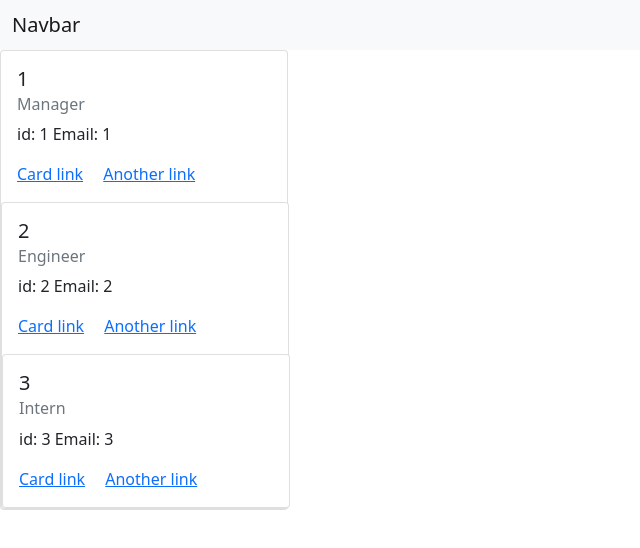
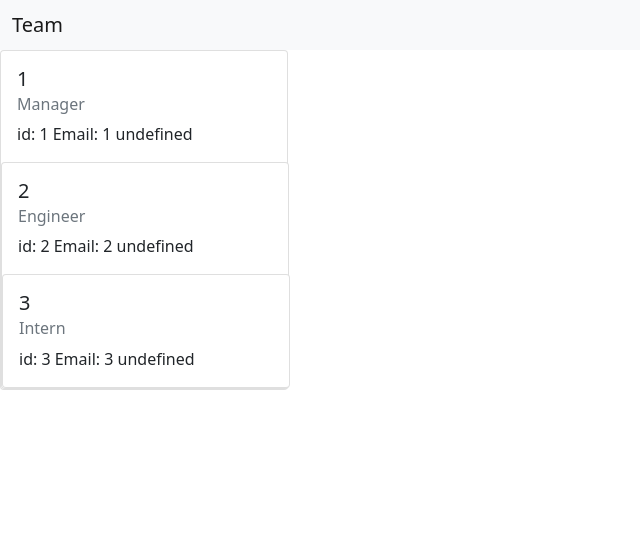
Before and after one commit to Blopez811/team-profile-generator, a plain HTML site: page index.html in a window 1280 px wide. Shown: the whole page, without its empty margins (0-640 px from the left). Drawn offline with nearby package versions, Linux system fonts and the light colour scheme.

Commit message:
added displayExtraInfo function, not quite working yet

```diff
--- a/index.html
+++ b/index.html
@@ -14,7 +14,7 @@
     <body>
         <nav class="navbar navbar-light bg-light">
             <div class="container-fluid">
-                <span class="navbar-brand mb-0 h1">Navbar</span>
+                <span class="navbar-brand mb-0 h1">Team</span>
             </div>
         </nav>
 
@@ -27,9 +27,8 @@
            <p class="card-text">
            id: 1
            Email: 1
+           undefined
            </p>
-           <a href="#" class="card-link">Card link</a>
-           <a href="#" class="card-link">Another link</a>
        </div><div class="card" style="width: 18rem;">
        <div class="card-body">
            <h5 class="card-title">2</h5>
@@ -37,9 +36,8 @@
            <p class="card-text">
            id: 2
            Email: 2
+           undefined
            </p>
-           <a href="#" class="card-link">Card link</a>
-           <a href="#" class="card-link">Another link</a>
        </div><div class="card" style="width: 18rem;">
        <div class="card-body">
            <h5 class="card-title">3</h5>
@@ -47,9 +45,8 @@
            <p class="card-text">
            id: 3
            Email: 3
+           undefined
            </p>
-           <a href="#" class="card-link">Card link</a>
-           <a href="#" class="card-link">Another link</a>
        </div>
 
         </div>
```
Also changed, not shown: src/index.js (+10 -0 lines).
